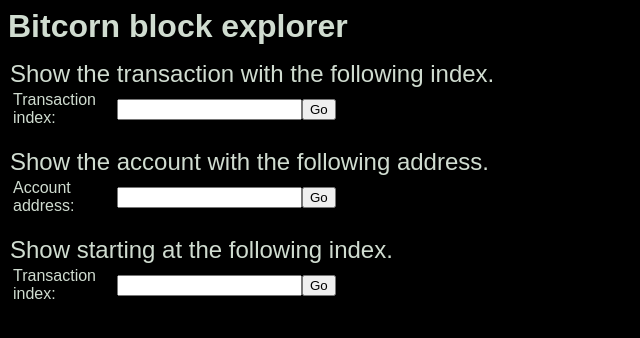
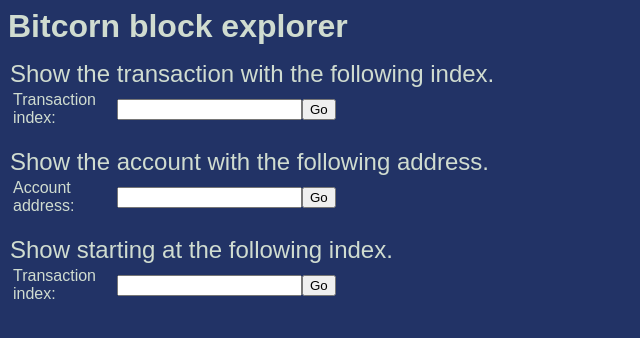
Before and after one commit to Bitcorn-labs/Icpi-explorer, a website built with webpack: page src/sneed_explorer_frontend/src/index.html in a window 1280 px wide. Shown: the whole page, without its empty margins (0-640 px from the left). Built offline with nearby package versions, Linux system fonts and the light colour scheme.

Commit message:
Update main.css

```diff
--- a/src/sneed_explorer_frontend/assets/main.css
+++ b/src/sneed_explorer_frontend/assets/main.css
@@ -2,7 +2,7 @@ body {
     font-family: sans-serif;
     font-size: 12pt;
     color: #D0DCD0;
-    background-color: #000;
+    background-color: #236;
 }
 
 img {
```
